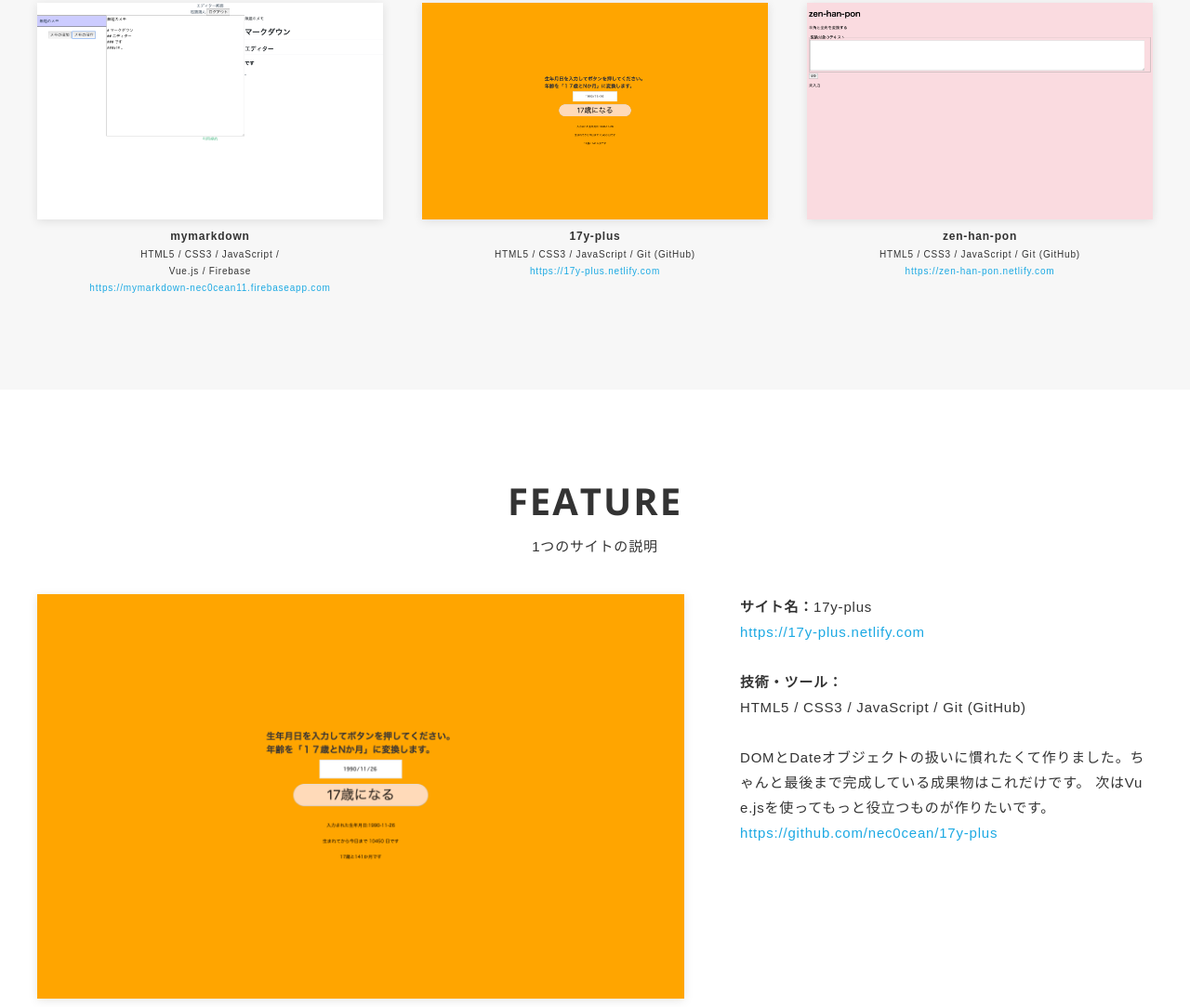
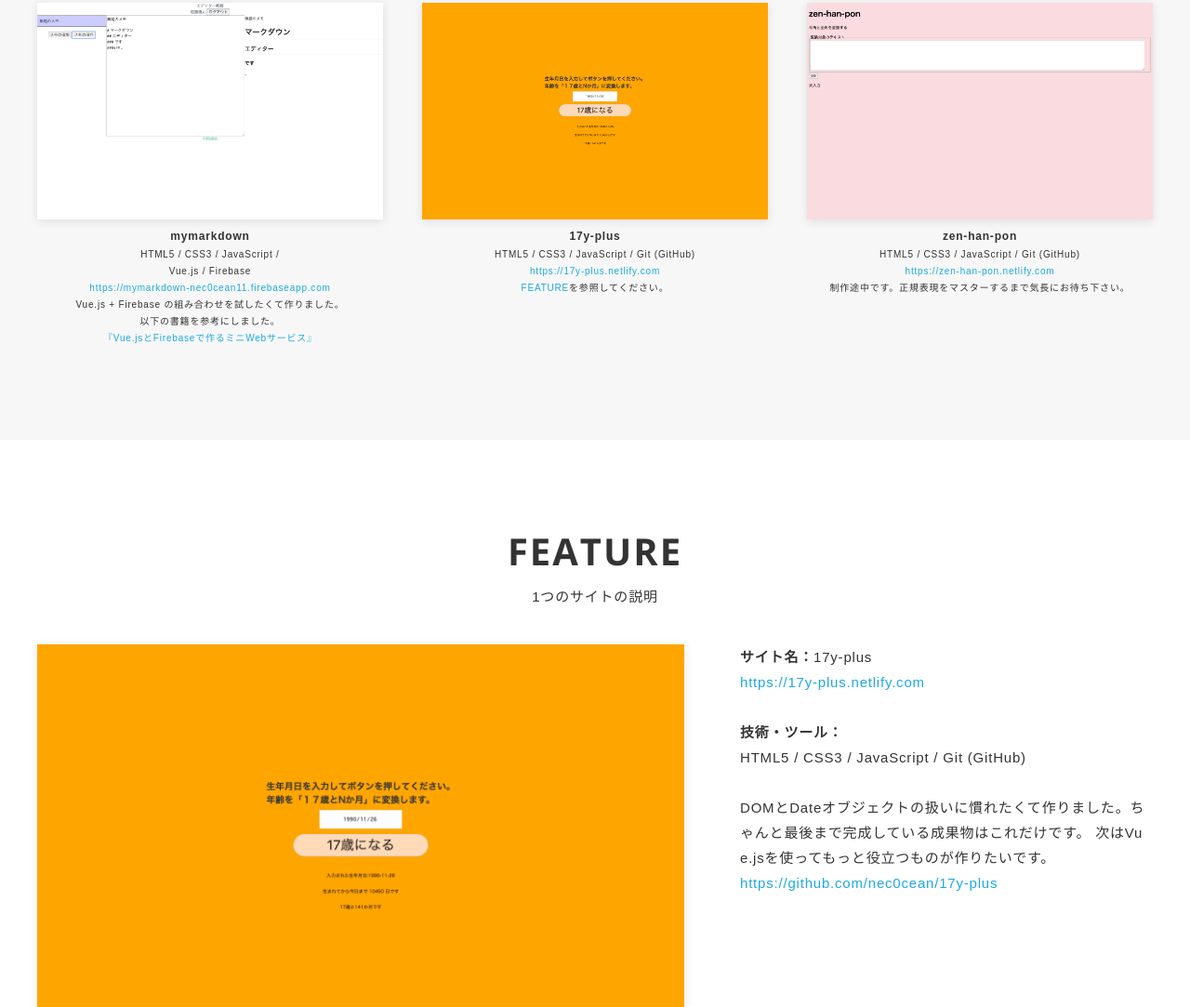
Before and after one commit to nec0cean/nec0cean.github.io, a plain HTML site: page index.html in a window 1280 px wide. Shown: the part 973-2056 px from the top of the page at 93% size. Drawn offline with nearby package versions, Linux system fonts and the light colour scheme.

Commit message:
WORKSの説明文を追加

```diff
--- a/index.html
+++ b/index.html
@@ -58,6 +58,9 @@
                 <div class="card-caption-title">mymarkdown</div>
                 <div class="card-caption-info">HTML5 / CSS3 / JavaScript /<br> Vue.js / Firebase</div>
                 <div class="card-caption-url"><a class="url-link" href="https://mymarkdown-nec0cean11.firebaseapp.com/#/" target="_blank">https://mymarkdown-nec0cean11.firebaseapp.com</a>
+                <br>Vue.js + Firebase の組み合わせを試したくて作りました。
+                <br>以下の書籍を参考にしました。
+                <br><a class="url-link" href="https://www.amazon.co.jp/gp/product/B07HXMHQQK?ie=UTF8&camp=1207&creative=8411&creativeASIN=B07HXMHQQK&linkCode=shr&tag=tatsuakiw-22&psc=1&refRID=9ZNQMGDPAQ7FE67GC0TN&" target="_blank">『Vue.jsとFirebaseで作るミニWebサービス』</a>
                 </div>
               </div>
             </div>
@@ -68,7 +71,8 @@
                 <div class="card-caption">
                   <div class="card-caption-title">17y-plus</div>
                   <div class="card-caption-info">HTML5 / CSS3 / JavaScript / Git (GitHub)</div>
-                  <div class="card-caption-url"><a class="url-link" href="https://17y-plus.netlify.com" target="_blank">https://17y-plus.netlify.com</a><br>
+                  <div class="card-caption-url"><a class="url-link" href="https://17y-plus.netlify.com" target="_blank">https://17y-plus.netlify.com</a>
+                  <br><a href="#feature">FEATURE</a>を参照してください。
                   </div>
                 </div>
               </div>
@@ -79,7 +83,8 @@
               <div class="card-caption">
                 <div class="card-caption-title">zen-han-pon</div>
                 <div class="card-caption-info">HTML5 / CSS3 / JavaScript / Git (GitHub)</div>
-                <div class="card-caption-url"><a class="url-link" href="https://zen-han-pon.netlify.com" target="_blank">https://zen-han-pon.netlify.com</a><br>
+                <div class="card-caption-url"><a class="url-link" href="https://zen-han-pon.netlify.com" target="_blank">https://zen-han-pon.netlify.com</a>
+                <br>制作途中です。正規表現をマスターするまで気長にお待ち下さい。
               </div>
             </div>
           </div>
```
